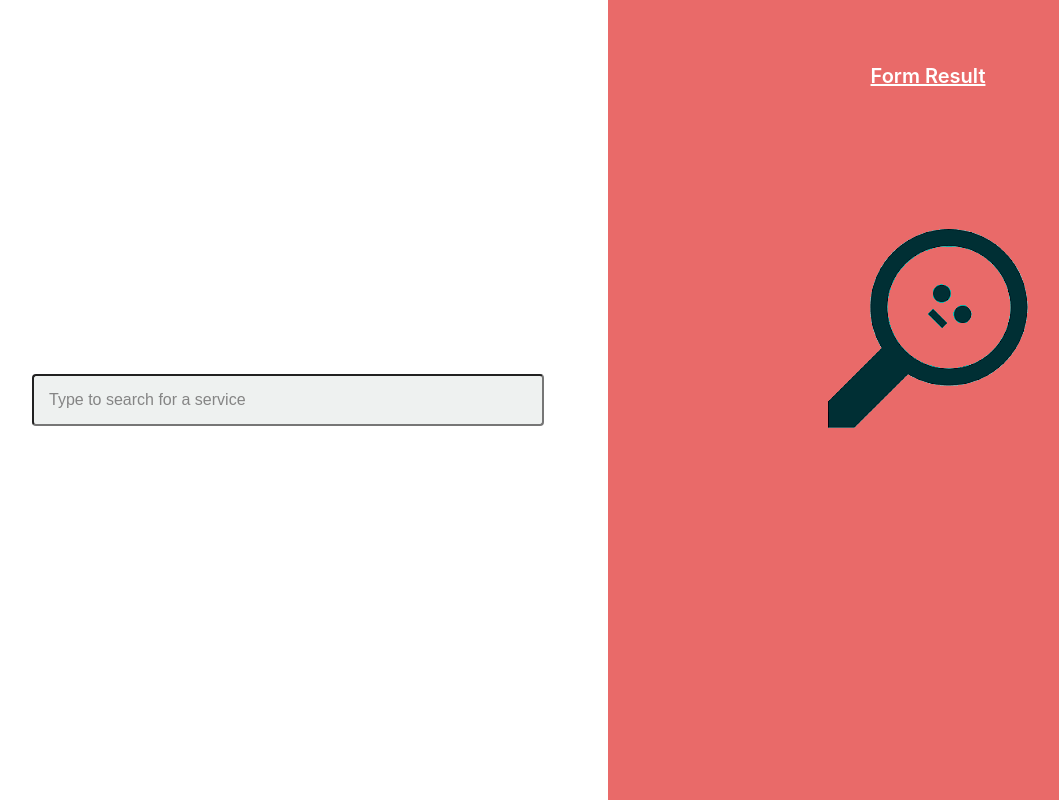
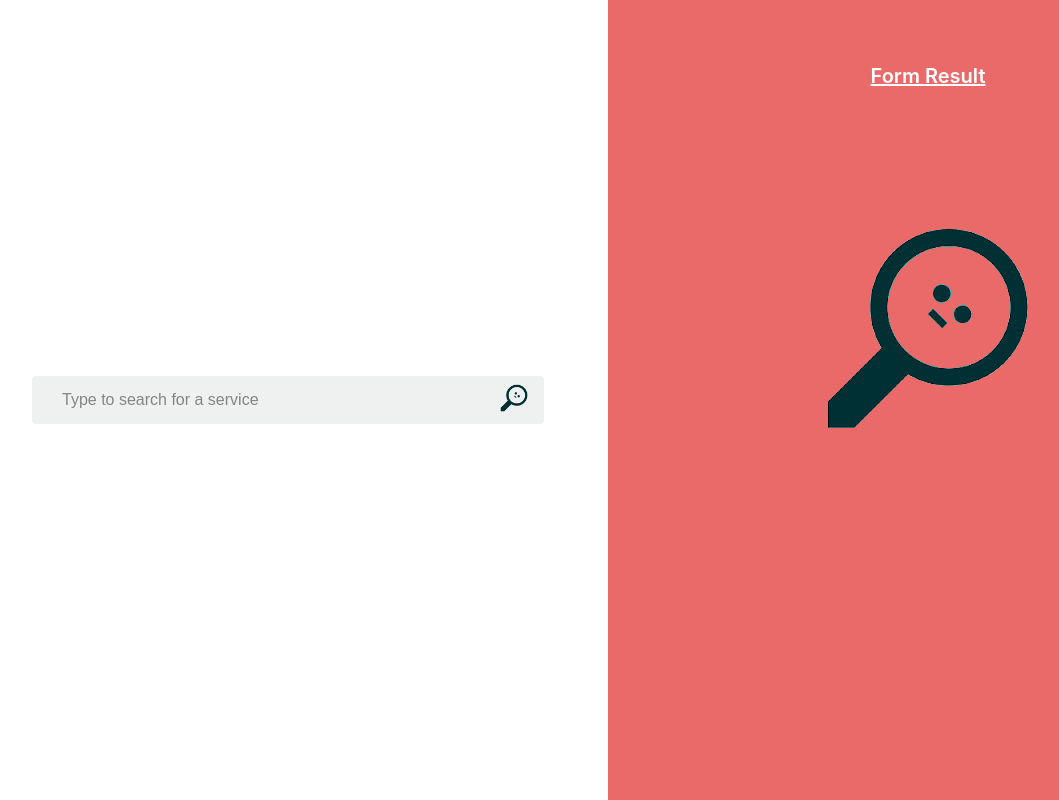
Before and after one commit to muzammilhussainshah/SkuSearchInput, a React (Create React App) app: page / in a window 1280 px wide. Shown: the whole page, without its empty margins (32-1091 px from the left). Built offline with nearby package versions, Linux system fonts and the light colour scheme.

Commit message:
add hover and search icon

```diff
--- a/src/components/AutoComplete/SkuSearchInput.js
+++ b/src/components/AutoComplete/SkuSearchInput.js
@@ -15,6 +15,7 @@ export default function SkuSearchInput({
   const [noResults, setNoResults] = useState(false);
   const [cursor, setCursor] = useState(-1);
   const [inputValue, setinputValue] = useState("");
+  const [onMouse, setOnMouse] = useState(false);
 
   const searchData = async (keyWord) => {
     setisLoading(true);
@@ -63,6 +64,7 @@ export default function SkuSearchInput({
 
   const handleKeyDown = (e) => {
     // arrow up/down button should select next/previous list element
+    if (!onMouse) {
       if (e.keyCode === 38 && cursor > 0) {
         let cloneCursor = cursor - 1;
 
@@ -79,6 +81,17 @@ export default function SkuSearchInput({
         setNoResults(false);
         setCursor(-1);
       }
+    }
+  };
+
+  const mouseEnterEv = (ev) => {
+    setOnMouse(true);
+    setCursor(ev.target.tabIndex);
+  };
+
+  const mouseLeaveEv = (ev) => {
+    setOnMouse(false);
+    setCursor(-1);
   };
 
   return (
@@ -105,6 +118,9 @@ export default function SkuSearchInput({
         noResults={noResults}
         handleKeyDown={handleKeyDown}
         searchText={searchText}
+        mouseEnterEv={mouseEnterEv}
+        mouseLeaveEv={mouseLeaveEv}
+        onMouse={onMouse}
         onSelect={(value) => onSelect(value)}
         cursor={cursor}
       />
--- a/src/components/AutoComplete/index.js
+++ b/src/components/AutoComplete/index.js
@@ -1,4 +1,5 @@
 import React, { useState, useEffect, useRef } from "react";
+import searchIcon from "../../assets/search.png";
 import "./style.css";
 
 function AutoCompleteComponent({
@@ -13,6 +14,9 @@ function AutoCompleteComponent({
   placeHolder,
   backgroundColor,
   cursor,
+  mouseEnterEv,
+  mouseLeaveEv,
+  onMouse,
   handleKeyDown,
   valText,
 }) {
@@ -40,17 +44,19 @@ function AutoCompleteComponent({
     }
 
     if (searchResultRef.current && searchResultRef.current.children) {
+      if (!onMouse) {
         let listItems = Array.from(searchResultRef.current.children);
         listItems[cursor] && scrollIntoView(listItems[cursor].offsetTop);
+      }
     }
   }, [searchResultRef, cursor]);
 
   return (
     <div className="search-input">
+      <div className={"input-container"} style={{ backgroundColor }}>
         <input
           ref={InputRef}
           className={"input-autocomplete"}
-        style={{ backgroundColor }}
           value={inputValue}
           onKeyDown={handleKeyDown}
           onFocus={onFocus}
@@ -61,6 +67,12 @@ function AutoCompleteComponent({
           }}
           placeholder={placeHolder}
         />
+
+        <div>
+          <img src={searchIcon} width={30} />
+        </div>
+      </div>
+
       {searchText && !data.length && (
         <div className={"overflow-container"}>
           {loading && <div className={"no-result"}>{"Loading..."}</div>}
@@ -82,9 +94,11 @@ function AutoCompleteComponent({
           {data.map((i, j) => {
             return (
               <div
-                className={cursor === j ? "active-select" : null}
+                className={cursor === j ? "active-select" : "item-hover"}
                 key={j + Date.now()}
                 tabIndex={j}
+                onMouseEnter={mouseEnterEv}
+                onMouseLeave={mouseLeaveEv}
                 onClick={() => {
                   onSelect(i);
                   setinputValue(i.sku_name);
--- a/src/components/AutoComplete/style.css
+++ b/src/components/AutoComplete/style.css
@@ -6,10 +6,28 @@
 .input-autocomplete {
   display: flex;
   flex-grow: 1;
+  background-color: transparent;
+  color: rgba(0, 0, 0, 0.87);
+  font-size: 16px;
+  border: none;
   padding: 15px;
-  color: rgba(0, 0, 0, 0.87);
+}
+
+input:focus {
+  outline: none;
+}
+
+.input-container {
+  display: flex;
+  flex-grow: 1;
   border-radius: 4px;
-  font-size: 16px;
+  padding: 0px 15px;
+  justify-content: center;
+  align-items: center;
+}
+
+.input-autocomplete:focus {
+  border: none !important;
 }
 
 .input-autocomplete::placeholder {
@@ -54,3 +72,8 @@
   background-color: lightgrey;
   color: #fff !important;
 }
+
+.item-hover:hover {
+  background-color: lightgrey;
+  color: #fff !important;
+}
```
Lines whose indentation alone changed are shown as unchanged.
